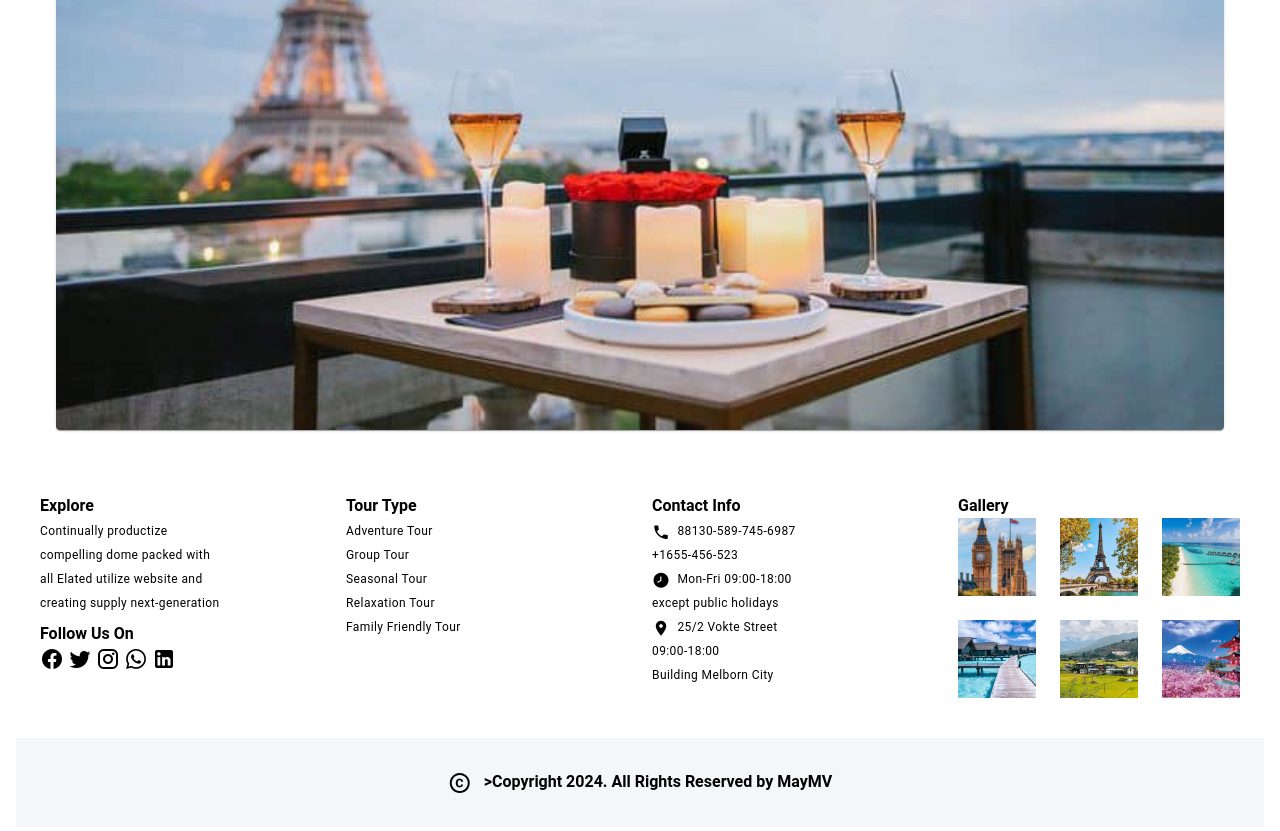
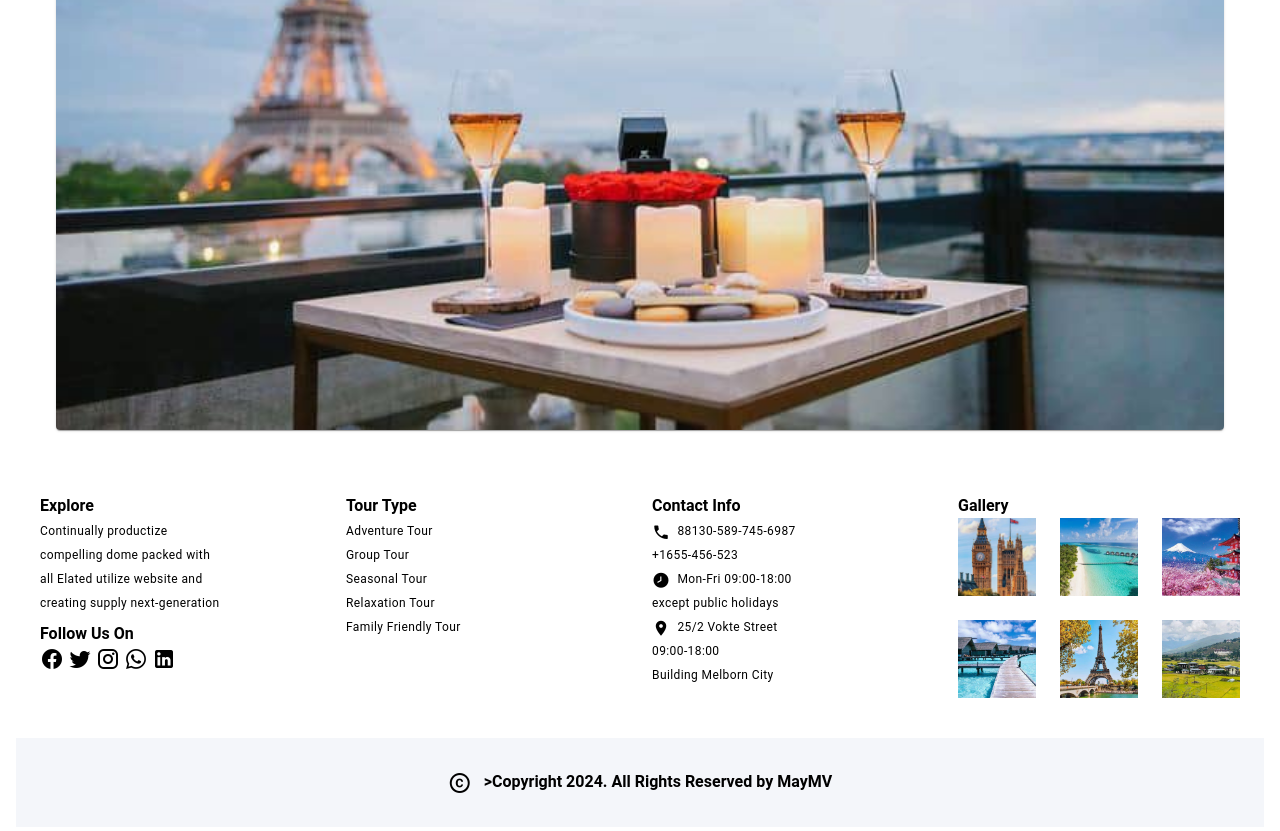
Before and after one commit to maydamv/Travel-agency, a Vue app: page / in a window 1280 px wide. Shown: the part 3617-4448 px from the top of the page. Built offline with nearby package versions, Linux system fonts and the light colour scheme.

Commit message:
updating order of photos in the gallery

```diff
--- a/src/components/Footer_my.vue
+++ b/src/components/Footer_my.vue
@@ -80,19 +80,19 @@
                 image: "/public/7.jpg"
             },
             {
-                image: "/public/16.jpg"
+                image: "/public/20.jpg"
             },
             {
-                image: "/public/20.jpg"
+                image: "/public/10.jpg"
             },
             {
                 image: "/public/23.jpg"
             },
             {
-                image: "/public/17.jpg"
+                image: "/public/16.jpg"
             },
             {
-                image: "/public/10.jpg"
+                image: "/public/17.jpg"
             }
         ]);
 </script>
```
